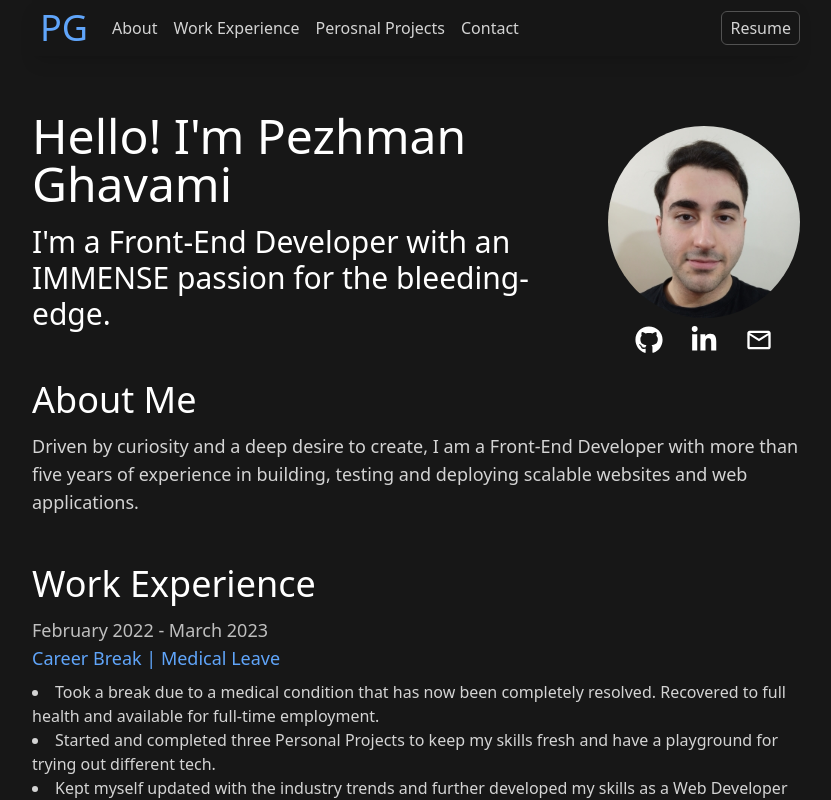
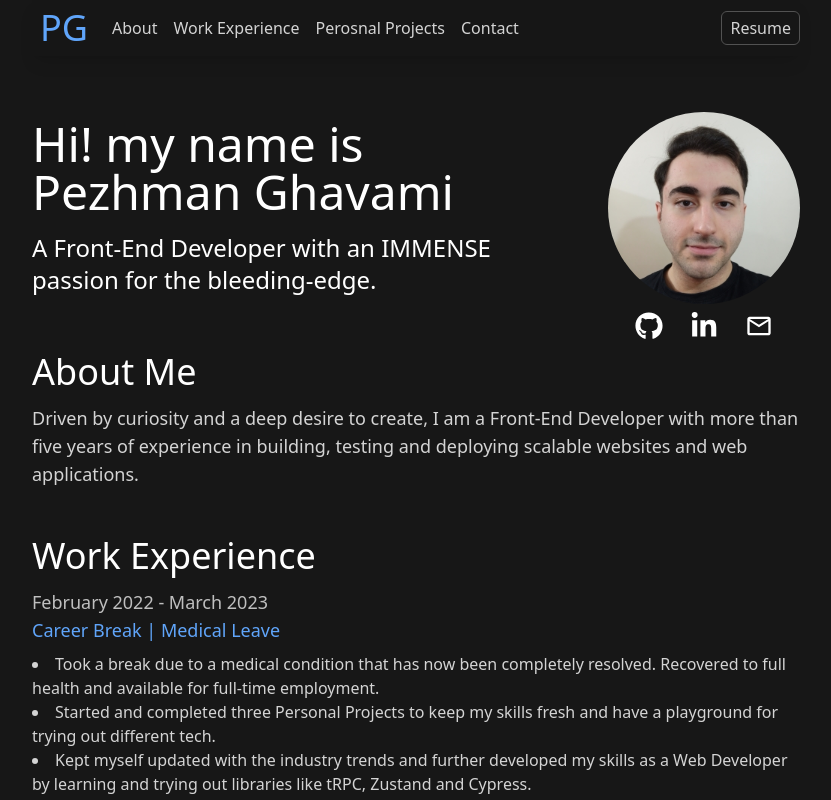
Before and after one commit to PezhmanGhavami/my-portfolio, a React (Vite) app: page / in a window 1280 px wide. Shown: the top 800 px of the page, without its empty margins (224-1055 px from the left). Built offline with nearby package versions, Linux system fonts and the light colour scheme.

Commit message:
Updated the intro and formated the project

```diff
--- a/src/App.tsx
+++ b/src/App.tsx
@@ -5,7 +5,7 @@ import { ReactComponent as GithubLogo } from "./assets/social-logos/github.svg";
 import { ReactComponent as LinkedInLogo } from "./assets/social-logos/linkedin.svg";
 
 const navLinkStyles =
-  "transition-colors duration-300 hover:text-white hover:bg-neutral-800 px-2 py-1 rounded-md";
+  "transition-colors duration-300 hover:text-white hover:bg-neutral-800 px-2 py-1.5 rounded-md";
 const sectionHeadingStyles =
   "text-white text-3xl sm:text-4xl mb-3";
 
@@ -362,12 +362,15 @@ function App() {
           {/* INTRO */}
           <div className="max-w-lg space-y-4">
             <h1 className="text-4xl font-medium sm:text-5xl">
-              Hello! I'm Pezhman Ghavami
+              Hi! my name is{" "}
+              <span className="inline-block">
+                Pezhman Ghavami
+              </span>
             </h1>
-            <h3 className="text-2xl sm:text-3xl">
-              I'm a Front-End Developer with an IMMENSE
-              passion for the bleeding-edge.
-            </h3>
+            <p className="text-xl sm:text-2xl">
+              A Front-End Developer with an IMMENSE passion
+              for the bleeding-edge.
+            </p>
           </div>
           <div className="mb-12 flex h-36 w-36 flex-col justify-between sm:mb-0 sm:h-48 sm:w-48">
             <img
```
